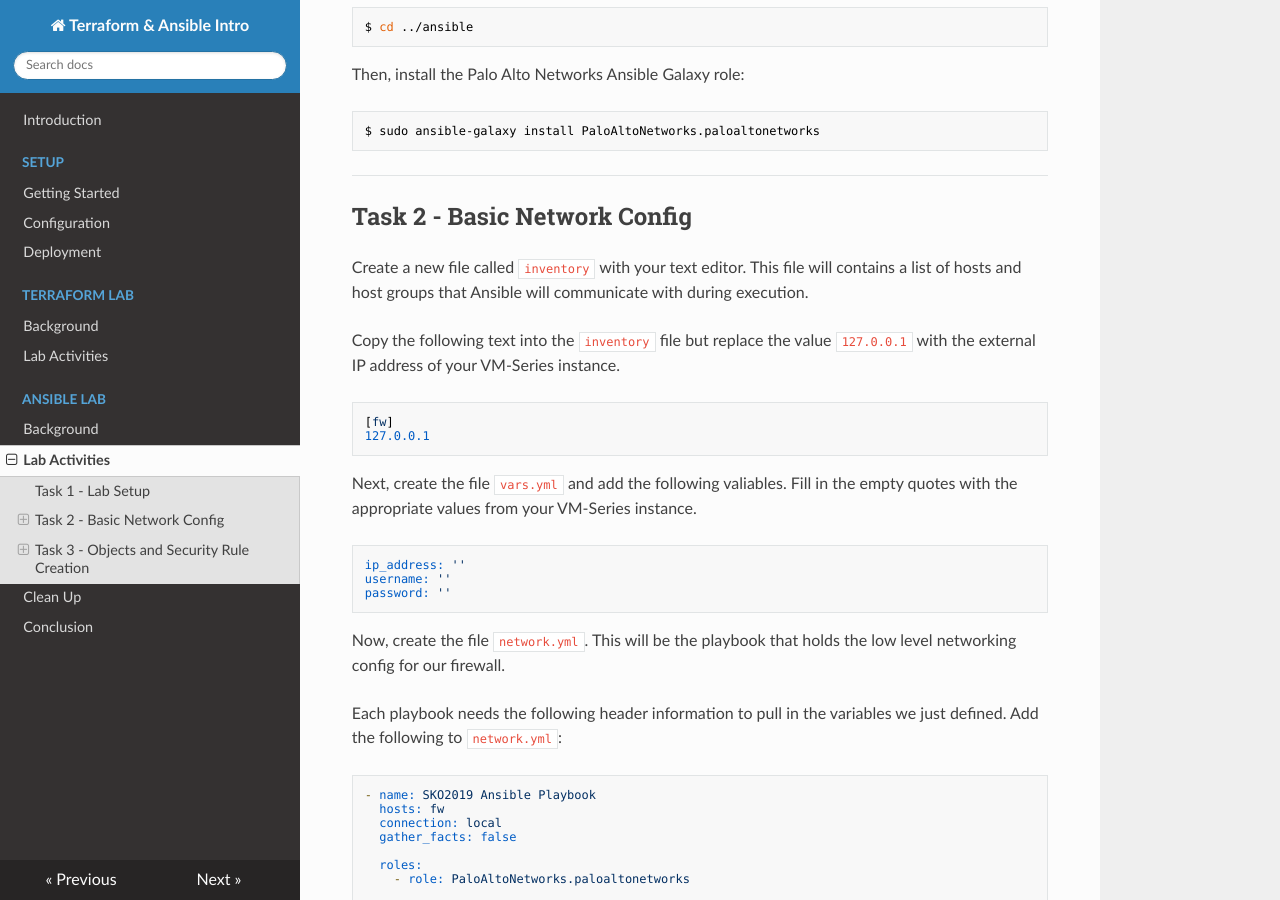
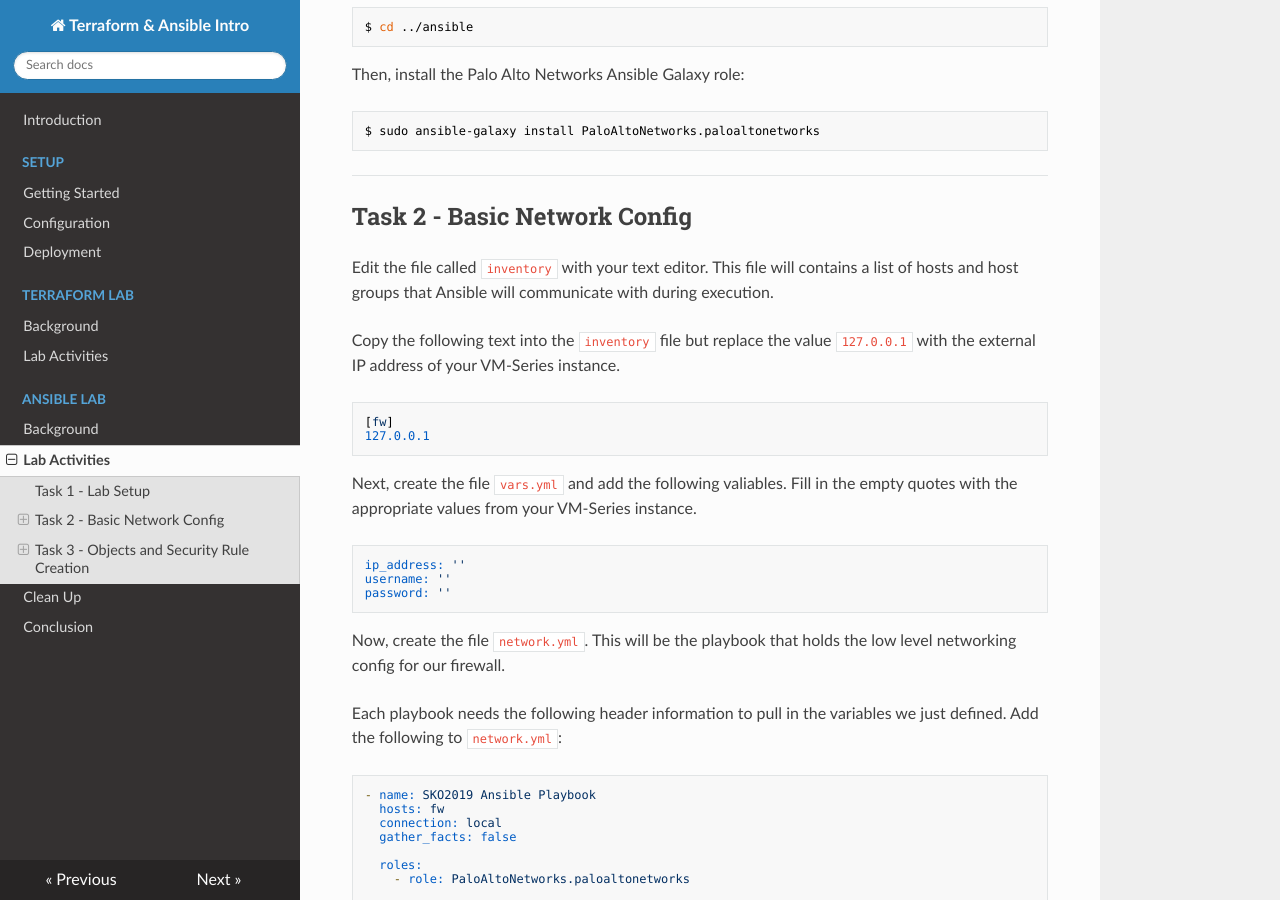
Before and after one commit to PaloAltoNetworks/terraform-ansible-intro, an MkDocs documentation site: the page built from docs/ansible-lab.md, in a window 1280 px wide and 900 px high, scrolled down 402 px. Built offline with MkDocs 1.6.1, drawn with Linux system fonts in a browser that asks for light colours; nearby versions of some CDN libraries; old or Windows-style settings are respelled for this version of MkDocs.

Commit message:
Final documentation tweaks

```diff
--- a/docs/ansible-lab.md
+++ b/docs/ansible-lab.md
@@ -24,7 +24,7 @@
 
 ## Task 2 - Basic Network Config
 
-Create a new file called `inventory` with your text editor.  This file will contains a list of hosts and host groups that Ansible will communicate with during execution.
+Edit the file called `inventory` with your text editor.  This file will contains a list of hosts and host groups that Ansible will communicate with during execution.
 
 Copy the following text into the `inventory` file but replace the value `127.0.0.1` with the external IP address of your VM-Series instance.
 
```
Also changed, not shown: docs/deployment.md (+1 -1 lines), 1 other file.
